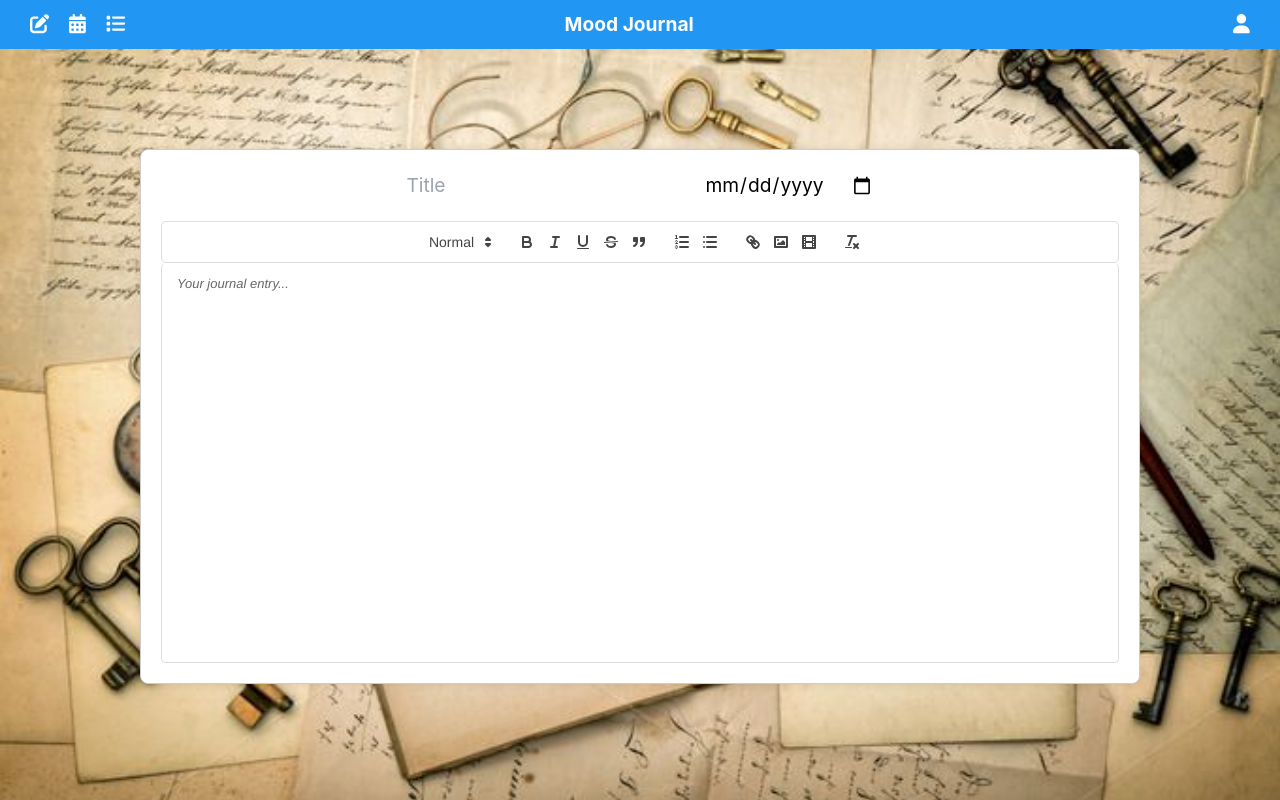
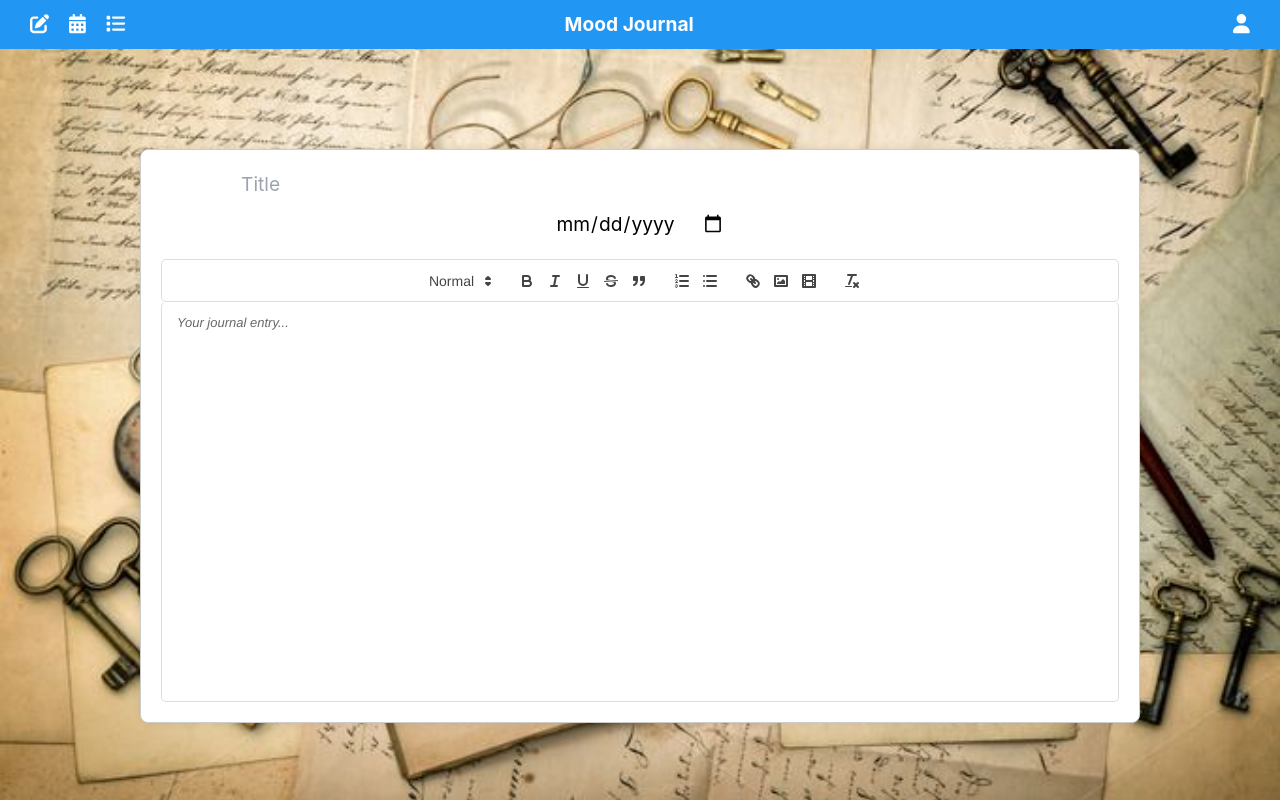
Before and after one commit to ahmetdumlu/MoodJournal, a React (Create React App) app in the folder frontend/: page /JournalEntryBox in a window 1280 px wide. Built offline with nearby package versions, Linux system fonts and the light colour scheme.

Commit message:
Edit styling

```diff
--- a/frontend/src/components/JournalEntryBox.css
+++ b/frontend/src/components/JournalEntryBox.css
@@ -17,6 +17,10 @@
     margin-bottom: 10px;
   }
 
+  .entry-title{
+    margin-right: 500px;
+  }
+
   .entry-text {
     margin-top: 10px;
   }
```
